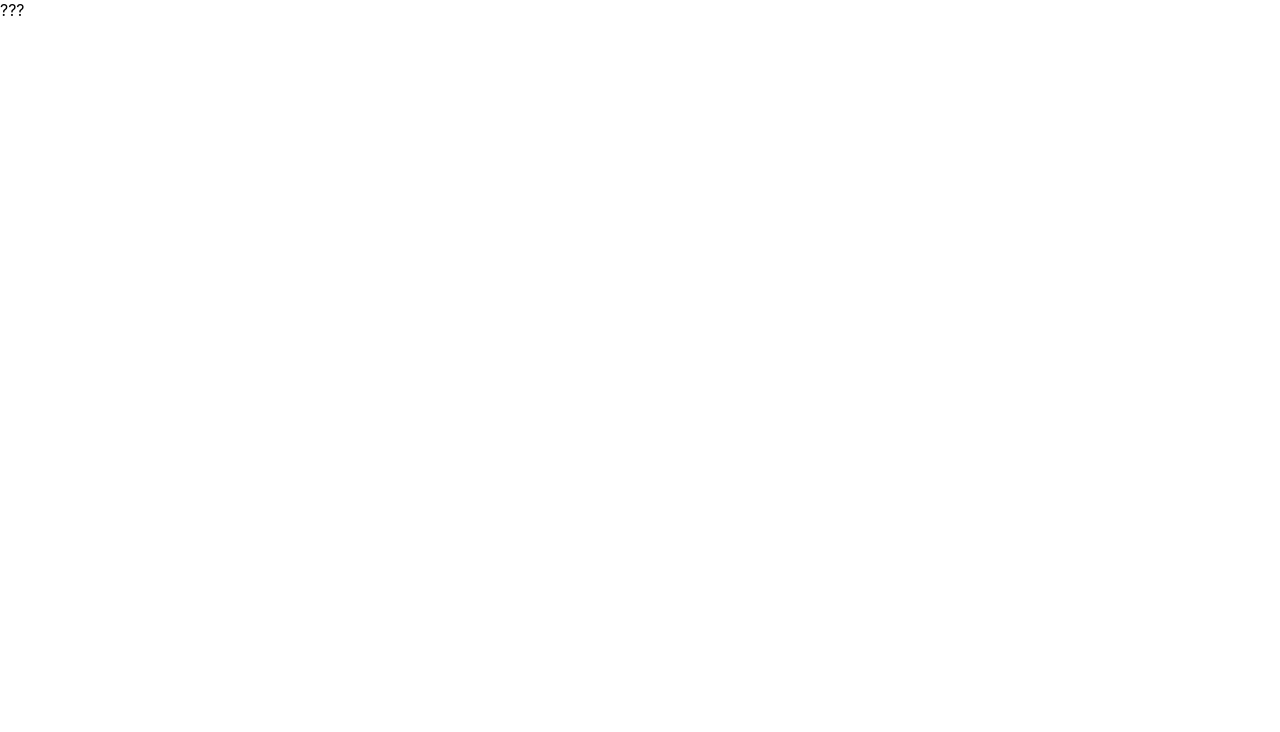
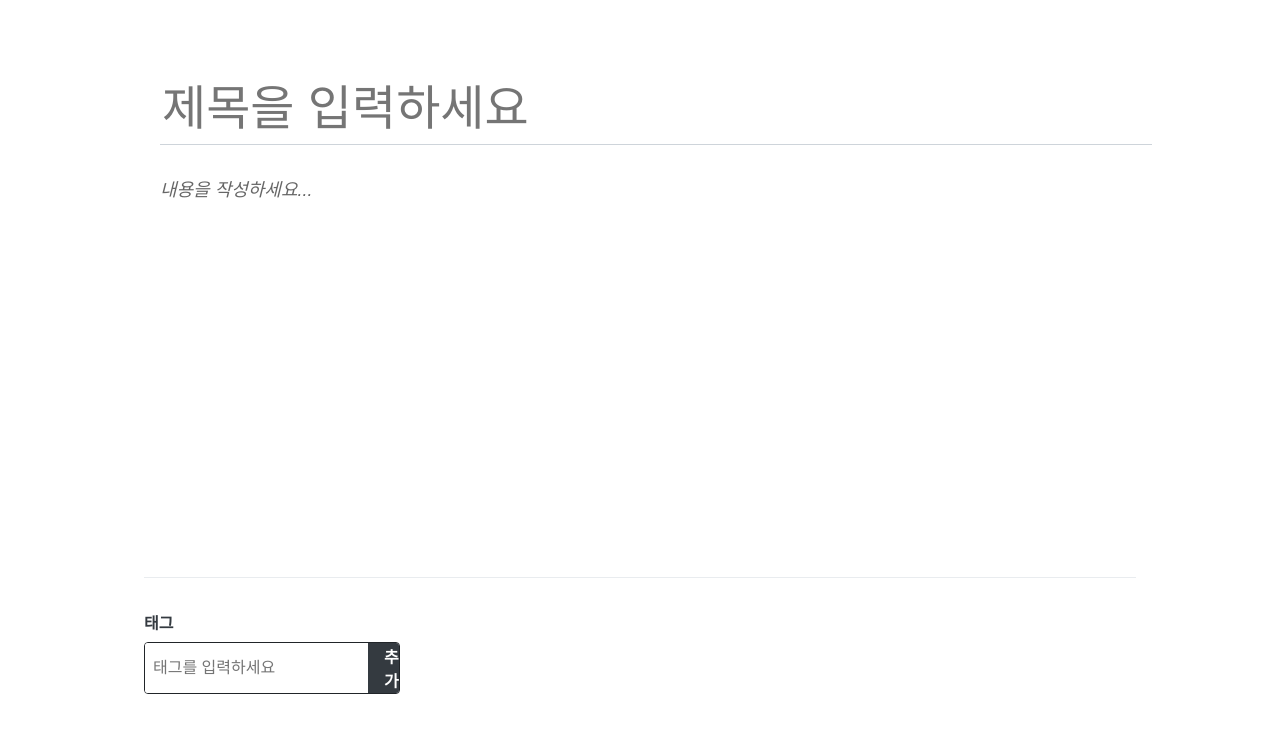
Before and after one commit to OhMinsSup/recoil-blog-client, a React app: page /write in a window 1280 px wide. Shown: the top 732 px of the page. Built offline with nearby package versions, Linux system fonts and the light colour scheme.

Commit message:
[포스트] 포스트 등록 페이지 작업

```diff
--- a/package.json
+++ b/package.json
@@ -10,6 +10,7 @@
     "@testing-library/user-event": "^7.1.2",
     "@types/jest": "^24.0.0",
     "@types/node": "^12.0.0",
+    "@types/quill": "^2.0.3",
     "@types/react": "^16.9.0",
     "@types/react-dom": "^16.9.0",
     "@typescript-eslint/eslint-plugin": "^2.10.0",
@@ -50,6 +51,7 @@
     "postcss-normalize": "8.0.1",
     "postcss-preset-env": "6.7.0",
     "postcss-safe-parser": "4.0.1",
+    "quill": "^1.3.7",
     "react": "^16.13.1",
     "react-app-polyfill": "^1.0.6",
     "react-dev-utils": "^10.2.1",
--- /dev/null
+++ b/src/components/write/Editor.tsx
@@ -0,0 +1,96 @@
+import React, { useRef, useEffect, useCallback } from 'react';
+import Quill from 'quill';
+import styled from 'styled-components';
+import Responsive from '../common/Responsive';
+import palette from '../../lib/styles/palette';
+
+import 'quill/dist/quill.bubble.css';
+
+interface EditorProps {
+  title: string;
+  body: string;
+  onChangeField: ({ key, value }: { key: string; value: string }) => void;
+}
+const Editor: React.FC<EditorProps> = ({ title, body, onChangeField }) => {
+  const quillElement = useRef<HTMLDivElement>(null); // Quill을 적용할 DivElement를 설정
+  const quillInstance = useRef<Quill | null>(null); // Quill 인스턴스를 설정
+
+  useEffect(() => {
+    quillInstance.current = new Quill(quillElement.current as Element, {
+      theme: 'bubble',
+      placeholder: '내용을 작성하세요...',
+      modules: {
+        // 더 많은 옵션
+        // https://quilljs.com/docs/modules/toolbar/ 참고
+        toolbar: [
+          [{ header: '1' }, { header: '2' }],
+          ['bold', 'italic', 'underline', 'strike'],
+          [{ list: 'ordered' }, { list: 'bullet' }],
+          ['blockquote', 'code-block', 'link', 'image'],
+        ],
+      },
+    });
+
+    // quill에 text-change 이벤트 핸들러 등록
+    // 참고: https://quilljs.com/docs/api/#events
+    const quill = quillInstance.current;
+    if (quill) {
+      quill.on('text-change', (delta, oldDelta, source) => {
+        if (source === 'user') {
+          onChangeField({ key: 'body', value: quill.root.innerHTML });
+        }
+      });
+    }
+  }, [onChangeField]);
+
+  const onChangeTitle = useCallback(
+    (e: React.ChangeEvent<HTMLInputElement>) => {
+      onChangeField({ key: 'title', value: e.target.value });
+    },
+    [onChangeField],
+  );
+
+  return (
+    <EditorBlock>
+      <TitleInput
+        placeholder="제목을 입력하세요"
+        onChange={onChangeTitle}
+        value={title}
+      />
+      <QuillWrapper>
+        <div ref={quillElement} />
+      </QuillWrapper>
+    </EditorBlock>
+  );
+};
+
+const EditorBlock = styled(Responsive)`
+  /* 페이지 위 아래 여백 지정 */
+  padding-top: 5rem;
+  padding-bottom: 5rem;
+`;
+
+const TitleInput = styled.input`
+  font-size: 3rem;
+  outline: none;
+  padding-bottom: 0.5rem;
+  border: none;
+  border-bottom: 1px solid ${palette.gray[4]};
+  margin-bottom: 2rem;
+  width: 100%;
+`;
+
+const QuillWrapper = styled.div`
+  /* 최소 크기 지정 및 padding 제거 */
+  .ql-editor {
+    padding: 0;
+    min-height: 320px;
+    font-size: 1.125rem;
+    line-height: 1.5;
+  }
+  .ql-editor.ql-blank::before {
+    left: 0px;
+  }
+`;
+
+export default Editor;
--- /dev/null
+++ b/src/components/write/TagBox.tsx
@@ -0,0 +1,147 @@
+import React, { useState, useCallback, useEffect } from 'react';
+import styled from 'styled-components';
+import palette from '../../lib/styles/palette';
+
+interface TagItemProps {
+  tag: string;
+  onRemove: (tag: string) => void;
+  onChangeTags?: () => void;
+}
+
+interface TagsListProps {
+  tags: string[];
+  onRemove: (tag: string) => void;
+}
+
+// React.memo를 사용하여 tag 값이 바뀔 때만 리렌더링되도록 처리
+const TagItem = React.memo<TagItemProps>(({ tag, onRemove, onChangeTags }) => (
+  <Tag onClick={() => onRemove(tag)}>#{tag}</Tag>
+));
+
+// React.memo를 사용하여 tags 값이 바뀔 때만 리렌더링되도록 처리
+const TagList = React.memo<TagsListProps>(({ tags, onRemove }) => (
+  <TagListBlock>
+    {tags.map((tag) => (
+      <TagItem key={tag} tag={tag} onRemove={onRemove} />
+    ))}
+  </TagListBlock>
+));
+
+interface TagBoxProps {
+  tags: string[];
+  onChangeTags: (tags: string[]) => void;
+}
+const TagBox: React.FC<TagBoxProps> = ({ tags, onChangeTags }) => {
+  const [input, setInput] = useState('');
+  const [localTags, setLocalTags] = useState<string[]>([]);
+
+  const insertTag = useCallback(
+    (tag: string) => {
+      if (!tag) return; // 공백이라면 추가하지 않음
+      if (localTags.includes(tag)) return; // 이미 존재한다면 추가하지 않음
+      const nextTags = [...localTags, tag];
+      setLocalTags(nextTags);
+      onChangeTags(nextTags);
+    },
+    [localTags, onChangeTags],
+  );
+
+  const onRemove = useCallback(
+    (tag: string) => {
+      const nextTags = localTags.filter((t) => t !== tag);
+      setLocalTags(nextTags);
+      onChangeTags(nextTags);
+    },
+    [localTags, onChangeTags],
+  );
+
+  const onChange = useCallback((e) => {
+    setInput(e.target.value);
+  }, []);
+
+  const onSubmit = useCallback(
+    (e) => {
+      e.preventDefault();
+      insertTag(input.trim()); // 앞뒤 공백 없앤 후 등록
+      setInput(''); // input 초기화
+    },
+    [input, insertTag],
+  );
+
+  // tags 값이 바뀔 때
+  useEffect(() => {
+    setLocalTags(tags);
+  }, [tags]);
+
+  return (
+    <TagBoxBlock>
+      <h4>태그</h4>
+      <TagForm onSubmit={onSubmit}>
+        <input
+          placeholder="태그를 입력하세요"
+          value={input}
+          onChange={onChange}
+        />
+        <button type="submit">추가</button>
+      </TagForm>
+      <TagList tags={localTags} onRemove={onRemove} />
+    </TagBoxBlock>
+  );
+};
+
+const TagBoxBlock = styled.div`
+  width: 100%;
+  border-top: 1px solid ${palette.gray[2]};
+  padding-top: 2rem;
+  h4 {
+    color: ${palette.gray[8]};
+    margin-top: 0;
+    margin-bottom: 0.5rem;
+  }
+`;
+
+const TagForm = styled.form`
+  border-radius: 4px;
+  overflow: hidden;
+  display: flex;
+  width: 256px;
+  border: 1px solid ${palette.gray[9]}; /* 스타일 초기화 */
+  input,
+  button {
+    outline: none;
+    border: none;
+    font-size: 1rem;
+  }
+  input {
+    padding: 0.5rem;
+    flex: 1;
+  }
+  button {
+    cursor: pointer;
+    padding-right: 1rem;
+    padding-left: 1rem;
+    border: none;
+    background: ${palette.gray[8]};
+    color: white;
+    font-weight: bold;
+    &:hover {
+      background: ${palette.gray[6]};
+    }
+  }
+`;
+
+const Tag = styled.div`
+  margin-right: 0.5rem;
+  color: ${palette.gray[6]};
+  cursor: pointer;
+  &:hover {
+    opacity: 0.5;
+  }
+`;
+
+const TagListBlock = styled.div`
+  display: flex;
+  margin-top: 0.5rem;
+`;
+
+export default TagBox;
--- /dev/null
+++ b/src/containers/write/EditorContainer.tsx
@@ -0,0 +1,36 @@
+import React, { useCallback, useEffect } from 'react';
+import { useRecoilState, useResetRecoilState } from 'recoil';
+import Editor from '../../components/write/Editor';
+import { editorFormState } from './atoms';
+
+interface EditorContainerProps {}
+const EditorContainer: React.FC<EditorContainerProps> = () => {
+  const [editor, setEditor] = useRecoilState(editorFormState);
+  const resetEditor = useResetRecoilState(editorFormState);
+
+  const onChangeField = useCallback(
+    ({ key, value }: { key: string; value: string }) => {
+      setEditor((oldEditor) => ({
+        ...oldEditor,
+        [key]: value,
+      }));
+    },
+    [setEditor],
+  );
+
+  useEffect(() => {
+    return () => {
+      resetEditor();
+    };
+  }, [resetEditor]);
+
+  return (
+    <Editor
+      title={editor.title}
+      body={editor.body}
+      onChangeField={onChangeField}
+    />
+  );
+};
+
+export default EditorContainer;
--- /dev/null
+++ b/src/containers/write/TagBoxContainer.tsx
@@ -0,0 +1,20 @@
+import React, { useCallback } from 'react';
+import { useRecoilState } from 'recoil';
+import { editorTagsState } from './atoms';
+import TagBox from '../../components/write/TagBox';
+
+interface TagBoxContainerProps {}
+const TagBoxContainer: React.FC<TagBoxContainerProps> = () => {
+  const [tags, setTags] = useRecoilState(editorTagsState);
+
+  const onChangeTags = useCallback(
+    (tags: string[]) => {
+      setTags(() => tags);
+    },
+    [setTags],
+  );
+
+  return <TagBox tags={tags} onChangeTags={onChangeTags} />;
+};
+
+export default TagBoxContainer;
--- /dev/null
+++ b/src/containers/write/atoms/index.ts
@@ -0,0 +1,35 @@
+import { atom, selector } from 'recoil';
+import { RECOIL_KEY } from '../../../lib/contants';
+
+interface EditorFormState {
+  title: string;
+  body: string;
+}
+
+export const EditorFormInitState: EditorFormState = {
+  title: '',
+  body: '',
+};
+
+export const editorFormState = atom({
+  key: RECOIL_KEY.EDITOR_DATA,
+  default: EditorFormInitState,
+});
+
+export const editorTagsState = atom<string[]>({
+  key: RECOIL_KEY.EDITOR_TAGS_DATA,
+  default: [],
+});
+
+export const fullEditorFormData = selector({
+  key: RECOIL_KEY.EDITOR_FULL_DATA,
+  get: ({ get }) => {
+    const editor = get(editorFormState);
+    const tags = get(editorTagsState);
+    const formData = {
+      ...editor,
+      tags,
+    };
+    return formData;
+  },
+});
--- a/src/lib/contants.ts
+++ b/src/lib/contants.ts
@@ -4,6 +4,9 @@
   AUTH_LOGIN: 'auth/AUTH_LOGIN',
   AUTH_REGISTER: 'auth/AUTH_REGISTER',
   USER_DATA: 'user/USER_DATA',
+  EDITOR_DATA: 'write/EDITOR_DATA',
+  EDITOR_TAGS_DATA: 'write/EDITOR_TAGS_DATA',
+  EDITOR_FULL_DATA: 'write/EDITOR_FULL_DATA',
 };
 
 export const STORAGE_KEY = {
--- a/src/pages/WritePage.tsx
+++ b/src/pages/WritePage.tsx
@@ -1,7 +1,15 @@
 import React from 'react';
+import Responsive from '../components/common/Responsive';
+import EditorContainer from '../containers/write/EditorContainer';
+import TagBoxContainer from '../containers/write/TagBoxContainer';
 
 const WritePage = () => {
-  return <div>???</div>;
+  return (
+    <Responsive>
+      <EditorContainer />
+      <TagBoxContainer />
+    </Responsive>
+  );
 };
 
 export default WritePage;
```
Also changed, not shown: 1 other file (tests, documents, lock files or other folders).
